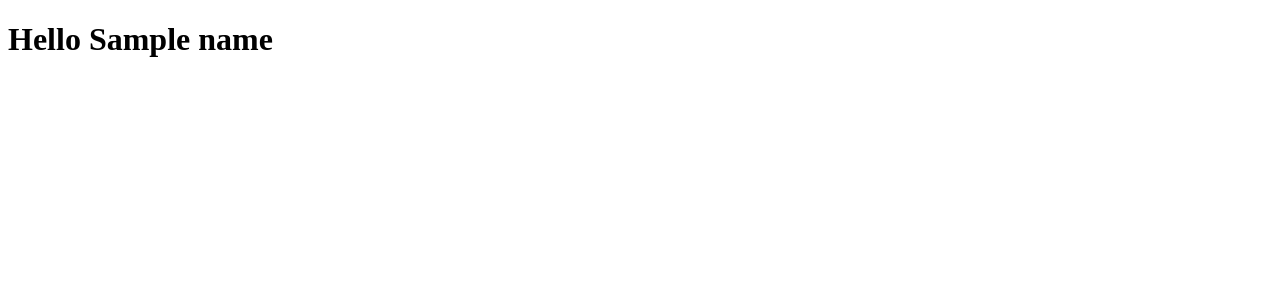
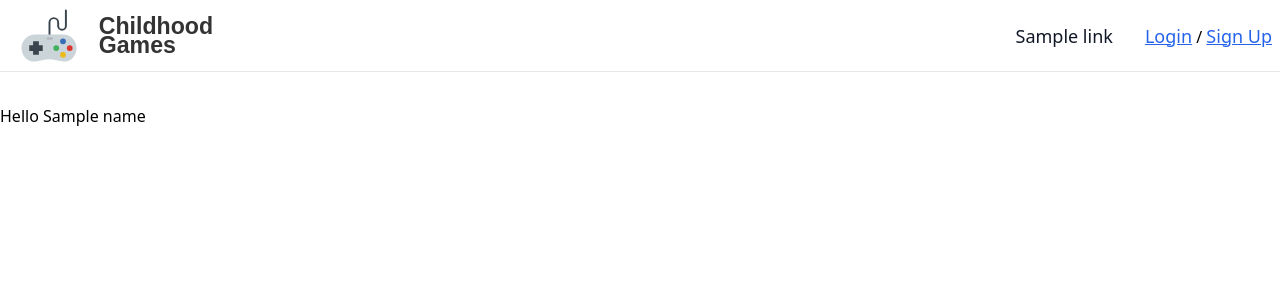
Before and after one commit to esauflores/django-games, a Python web app: template games/templates/games/index.html in a window 1280 px wide. Shown: the top 300 px of the page. Run offline with Jinja, Linux system fonts and the light colour scheme; the template is opened without the code that fills it: most values are stand-ins (such as "Sample title", 1, 10 or a date in 2020); some libraries are stand-ins or nearby versions.

Commit message:
Added Navbar

```diff
--- /dev/null
+++ b/games/templates/games/components/LayoutNavbar.html
@@ -0,0 +1,84 @@
+<header>
+    <nav class="bg-white border-gray-200">
+        <div class="max-w-screen-xl flex flex-wrap items-center justify-between mx-auto p-2">
+            <a href="#" class="flex items-center space-x-3 rtl:space-x-reverse">
+                <div class="flex justify-between items-center">
+                    <span class="text-2xl text-gray-800 font-semibold whitespace-nowrap pr-4">
+                        {% set width = "220px" %}
+                        {% set height = "55px" %}
+                        {% include "games/components/Logo.html" %}
+                    </span>
+                </div>
+            </a>
+            <button data-collapse-toggle="navbar-dropdown"
+                    type="button"
+                    class="inline-flex items-center p-2 w-10 h-10 justify-center text-sm text-gray-500 rounded-lg md:hidden hover:bg-gray-100 focus:outline-none focus:ring-2 focus:ring-gray-200"
+                    aria-controls="navbar-dropdown"
+                    aria-expanded="false">
+                <span class="sr-only">Open main menu</span>
+                <svg class="w-5 h-5"
+                     aria-hidden="true"
+                     xmlns="http://www.w3.org/2000/svg"
+                     fill="none"
+                     viewBox="0 0 17 14">
+                    <path stroke="currentColor" stroke-linecap="round" stroke-linejoin="round" stroke-width="2" d="M1 1h15M1 7h15M1 13h15" />
+                </svg>
+            </button>
+            <div class="hidden w-full md:block md:w-auto" id="navbar-dropdown">
+                <ul class="flex flex-col font-medium p-4 md:p-0 mt-4 border border-gray-100 rounded-lg bg-gray-50 md:space-x-8 rtl:space-x-reverse md:flex-row md:mt-0 md:border-0 md:bg-white">
+                    {% set url = request.path %}
+                    {% for link in navbarMenu %}
+                        <li class="flex justify-center align-bottom">
+                            {% if url == link['url'] %}
+                                <a href="{{ link['url'] }}"
+                                   class="text-lg block px-3 text-white bg-blue-700 rounded md:bg-transparent md:text-blue-700 md:p-0">{{ link['label'] }}</a>
+                            {% else %}
+                                <a href="{{ link['url'] }}"
+                                   class="text-lg block px-3 text-gray-900 rounded hover:bg-gray-100 md:hover:bg-transparent md:border-0 md:hover:text-blue-700 md:p-0">{{ link['label'] }}</a>
+                            {% endif %}
+                        </li>
+                    {% endfor %}
+                    {% if false %}
+                        <li>
+                            <hr class="md:hidden my-4 w-full h-0.5 mx-auto bg-gray-700 border-0 rounded md:my-5">
+                            <button type="button"
+                                    class="flex align-middle p-1 mx-4 text-sm rounded-none md:mr-0 md:focus:ring-2 focus:ring-gray-700"
+                                    id="user-menu-button"
+                                    aria-expanded="false"
+                                    data-dropdown-toggle="dropdown">
+                                <span class="sr-only">Open user menu</span>
+                                <img class="w-8 h-8 aspect-square object-cover"
+                                     src="#"
+                                     height="32"
+                                     width="32"
+                                     alt="user photo">
+                                <span class="text-gray-900 mx-4 mt-1.5">username</span>
+                            </button>
+                            {# Dropdown menu  #}
+                            <div class="hidden z-50 my-4 w-56 text-base list-none bg-white rounded divide-y divide-gray-100 shadow !ml-10"
+                                 id="dropdown">
+                                <ul class="py-1 text-gray-500" aria-labelledby="dropdown">
+                                    <li>
+                                        <form action='#' method="post">
+                                            <button class="w-full block py-2 px-4 text-sm hover:bg-gray-100"
+                                                    type="submit">Sign out</button>
+                                        </form>
+                                    </li>
+                                </ul>
+                            </div>
+                        </li>
+                    {% else %}
+                        <li>
+                            <p class="block px-3 md:p-0">
+                                <a href="#" class="text-blue-600 underline hover:no-underline text-lg">Login</a>
+                                /
+                                <a href="#" class="text-blue-600 underline hover:no-underline text-lg">Sign Up</a>
+                            </p>
+                        </li>
+                    {% endif %}
+                </ul>
+            </div>
+        </div>
+    </nav>
+    <hr class="mb-8">
+</header>
--- /dev/null
+++ b/games/templates/games/components/Logo.html
@@ -0,0 +1,18 @@
+<svg version="1.1"
+     xmlns="http://www.w3.org/2000/svg"
+     xmlns:xlink="http://www.w3.org/1999/xlink"
+     viewBox="0 0 200 57"
+     xml:space="preserve"
+     width="{{ width }}"
+     height="{{ height }}">
+    <path style="fill:none;stroke:#38454F;stroke-width:2;stroke-linecap:round;stroke-miterlimit:10;" d="M29,27.528v-12.5 c0-2.475,2.025-4.5,4.5-4.5h0c2.475,0,4.5,2.025,4.5,4.5v3.5c0,2.2,1.8,4,4,4h0c2.2,0,4-1.8,4-4v-16" />
+    <path style="fill:#CBD4D8;" d="M45.241,55.471c-1.303,0.022-5.452-0.268-9.314-1.331c-4.514-1.242-10.121-1.237-14.637,0 c-3.892,1.066-7.521,1.354-9.314,1.331C5.142,55.383,0,48.52,0,41.499v0c0-7.684,6.287-13.972,13.972-13.972h29.274 C50.93,27.528,57,33.815,57,41.499v0C57,48.52,52.075,55.355,45.241,55.471z" />
+    <line style="fill:none;stroke:#AFB6BB;stroke-width:2;stroke-linecap:round;stroke-miterlimit:10;" x1="27" y1="31.528" x2="31.632" y2="31.528" />
+    <circle style="fill:#43B05C;" cx="36" cy="41.528" r="3" />
+    <circle style="fill:#DD352E;" cx="50" cy="41.528" r="3" />
+    <circle style="fill:#EBBA16;" cx="43" cy="48.528" r="3" />
+    <circle style="fill:#366DB6;" cx="43" cy="34.528" r="3" />
+    <polygon style="fill:#38454F;" points="22,38.528 18,38.528 18,34.528 12,34.528 12,38.528 8,38.528 8,44.528 12,44.528 12,48.528 18,48.528 18,44.528 22,44.528 " />
+    <text x="80" y="27" font-family="Arial" font-size="24" font-weight="bold" fill="#333333">Childhood</text>
+    <text x="80" y="47" font-family="Arial" font-size="24" font-weight="bold" fill="#333333">Games</text>
+</svg>
--- a/games/templates/games/index.html
+++ b/games/templates/games/index.html
@@ -1,4 +1,4 @@
-{% extends "layouts/Layout.html" %}
+{% extends "games/layouts/Layout.html" %}
 {% block content %}
     <h1>Hello {{ name }}</h1>
 {% endblock content %}
--- a/games/templates/games/layouts/Layout.html
+++ b/games/templates/games/layouts/Layout.html
@@ -1,12 +1,19 @@
 <!DOCTYPE html>
 <html lang="en">
     <head>
-        <title>Hello {{ name }}</title>
         <meta name="description" content="Your description here">
         <meta name="keywords" content="Your keywords here">
+        <meta charset="UTF-8">
+        <meta name="viewport" content="width=device-width, initial-scale=1.0">
+        <title>Hello {{ name }}</title>
+        <link href="https://cdn.jsdelivr.net/npm/flowbite@2.4.1/dist/flowbite.min.css"
+              rel="stylesheet" />
+        <script src="https://cdn.tailwindcss.com"></script>
     </head>
     <body>
+        {% include "games/components/LayoutNavbar.html" %}
         {% block content %}
         {% endblock content %}
+        <script src="https://cdn.jsdelivr.net/npm/flowbite@2.4.1/dist/flowbite.min.js"></script>
     </body>
 </html>
```
